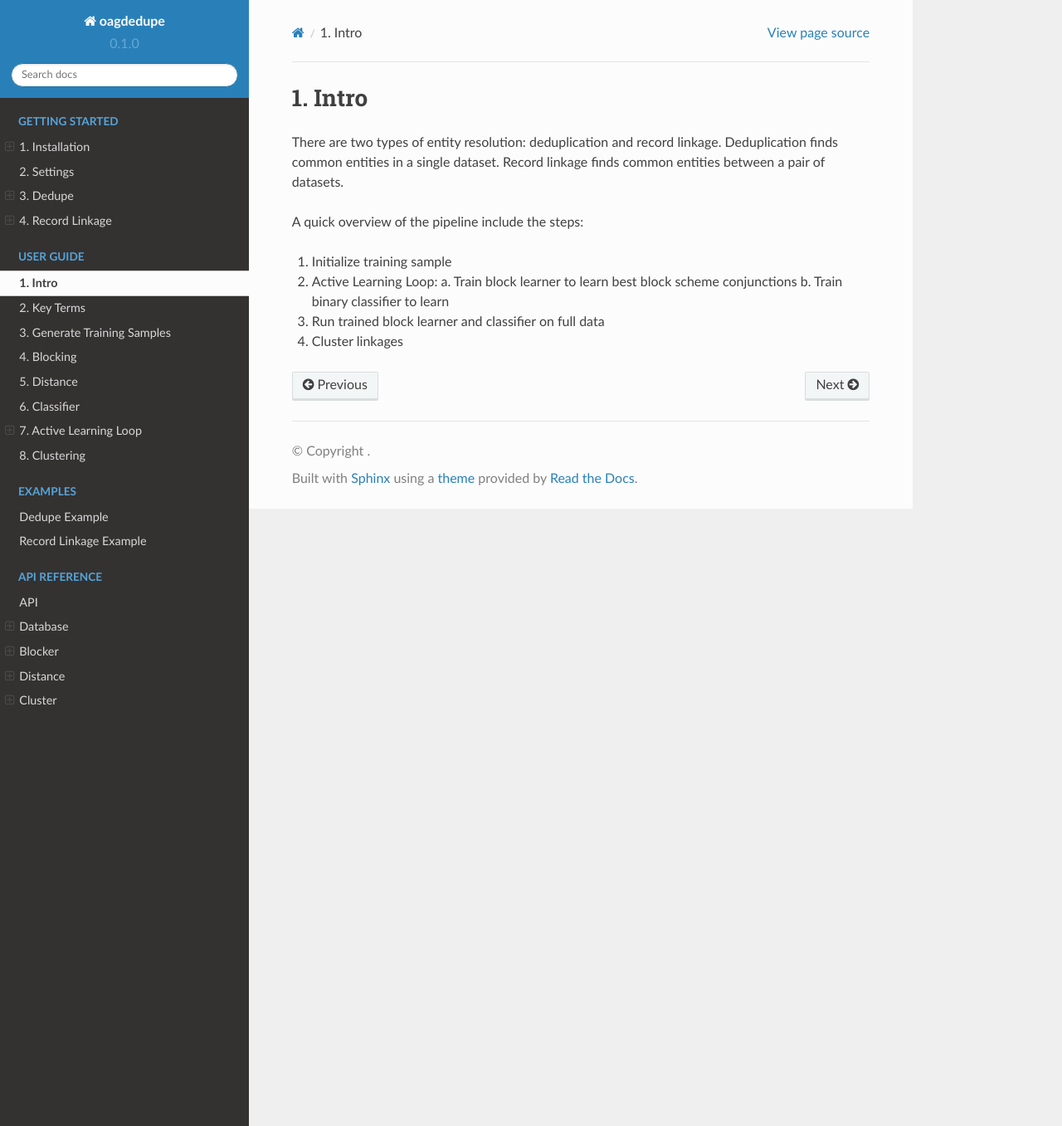
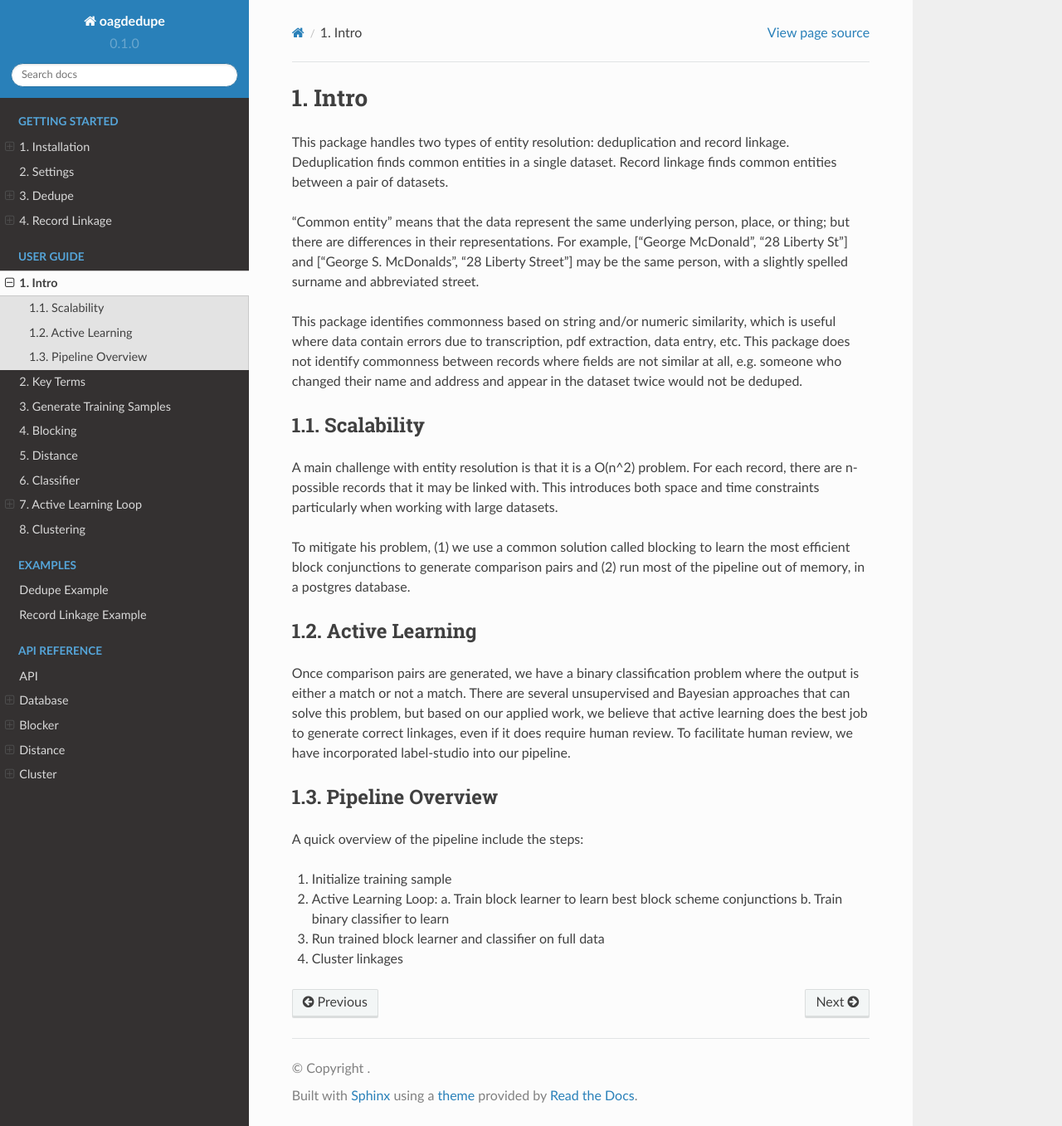
Before and after one commit to chansooligans/oagdedupe, a Sphinx documentation site: the page built from docs/source/userguide/intro.md, in a window 1280 px wide and 1357 px high. Shown: the whole window at 83% size. Built offline with Sphinx 7.4.7 and the Read the Docs theme 2.0.0, drawn with Linux system fonts in a browser that asks for light colours.

Commit message:
edit intro page of docs user-guide

```diff
--- a/docs/source/userguide/intro.md
+++ b/docs/source/userguide/intro.md
@@ -1,6 +1,22 @@
 # Intro
 
-There are two types of entity resolution: deduplication and record linkage. Deduplication finds common entities in a single dataset. Record linkage finds common entities between a pair of datasets.
+This package handles two types of entity resolution: deduplication and record linkage. Deduplication finds common entities in a single dataset. Record linkage finds common entities between a pair of datasets.
+
+"Common entity" means that the data represent the same underlying person, place, or thing; but there are differences in their representations. For example, ["George McDonald", "28 Liberty St"] and ["George S. McDonalds", "28 Liberty Street"] may be the same person, with a slightly spelled surname and abbreviated street.
+
+This package identifies commonness based on string and/or numeric similarity, which is useful where data contain errors due to transcription, pdf extraction, data entry, etc. This package does not identify commonness between records where fields are not similar at all, e.g. someone who changed their name and address and appear in the dataset twice would not be deduped.
+
+#### Scalability
+
+A main challenge with entity resolution is that it is a O(n^2) problem. For each record, there are n-possible records that it may be linked with. This introduces both space and time constraints particularly when working with large datasets.
+
+To mitigate his problem, (1) we use a common solution called blocking to learn the most efficient block conjunctions to generate comparison pairs and (2) run most of the pipeline out of memory, in a postgres database.
+
+#### Active Learning
+
+Once comparison pairs are generated, we have a binary classification problem where the output is either a match or not a match. There are several unsupervised and Bayesian approaches that can solve this problem, but based on our applied work, we believe that active learning does the best job to generate correct linkages, even if it does require human review. To facilitate human review, we have incorporated label-studio into our pipeline.
+
+#### Pipeline Overview
 
 A quick overview of the pipeline include the steps:
 
```
Also changed, not shown: README.md (+4 -0 lines), docs/source/userguide/blocking.md (+1 -1 lines).
